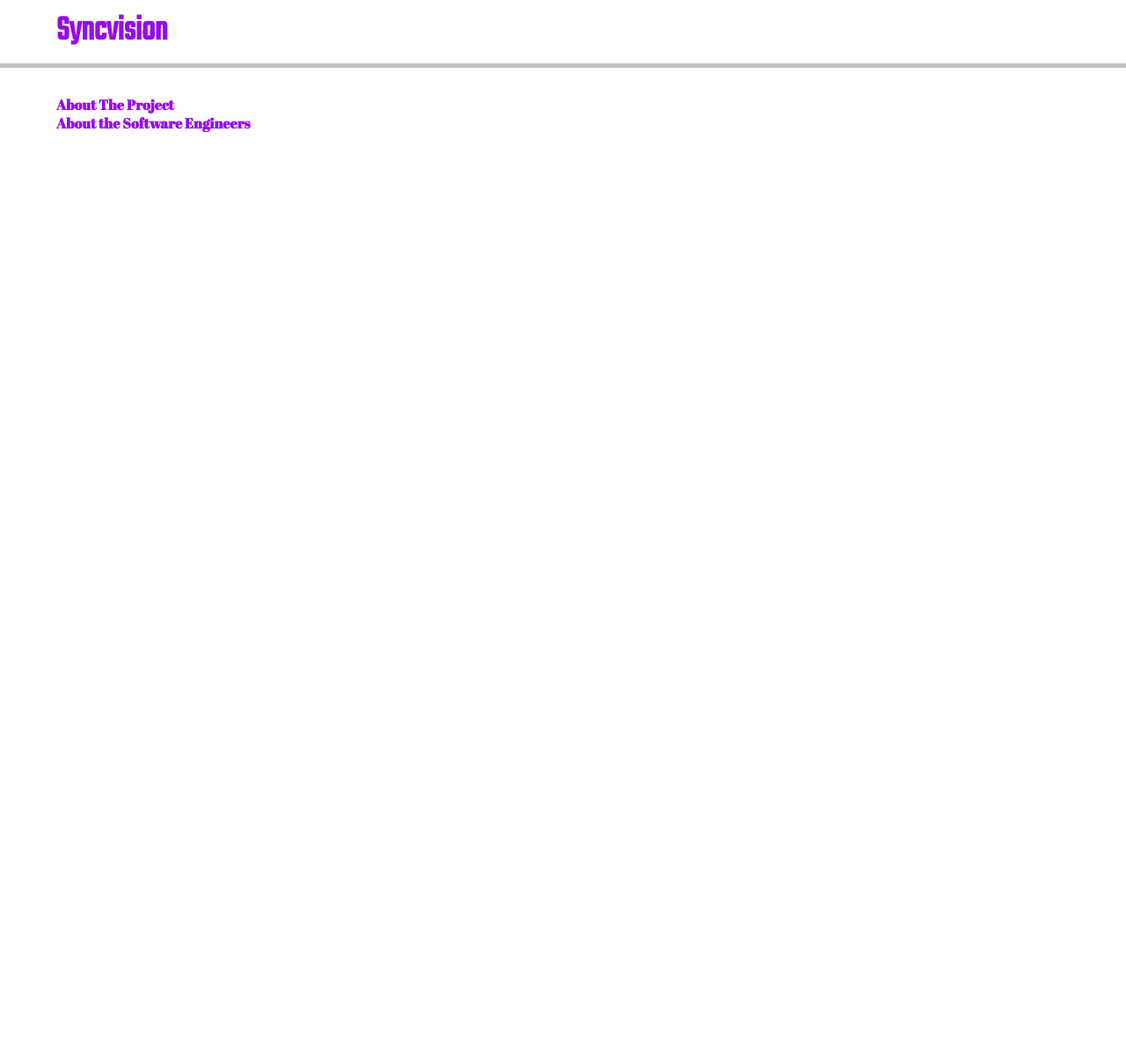
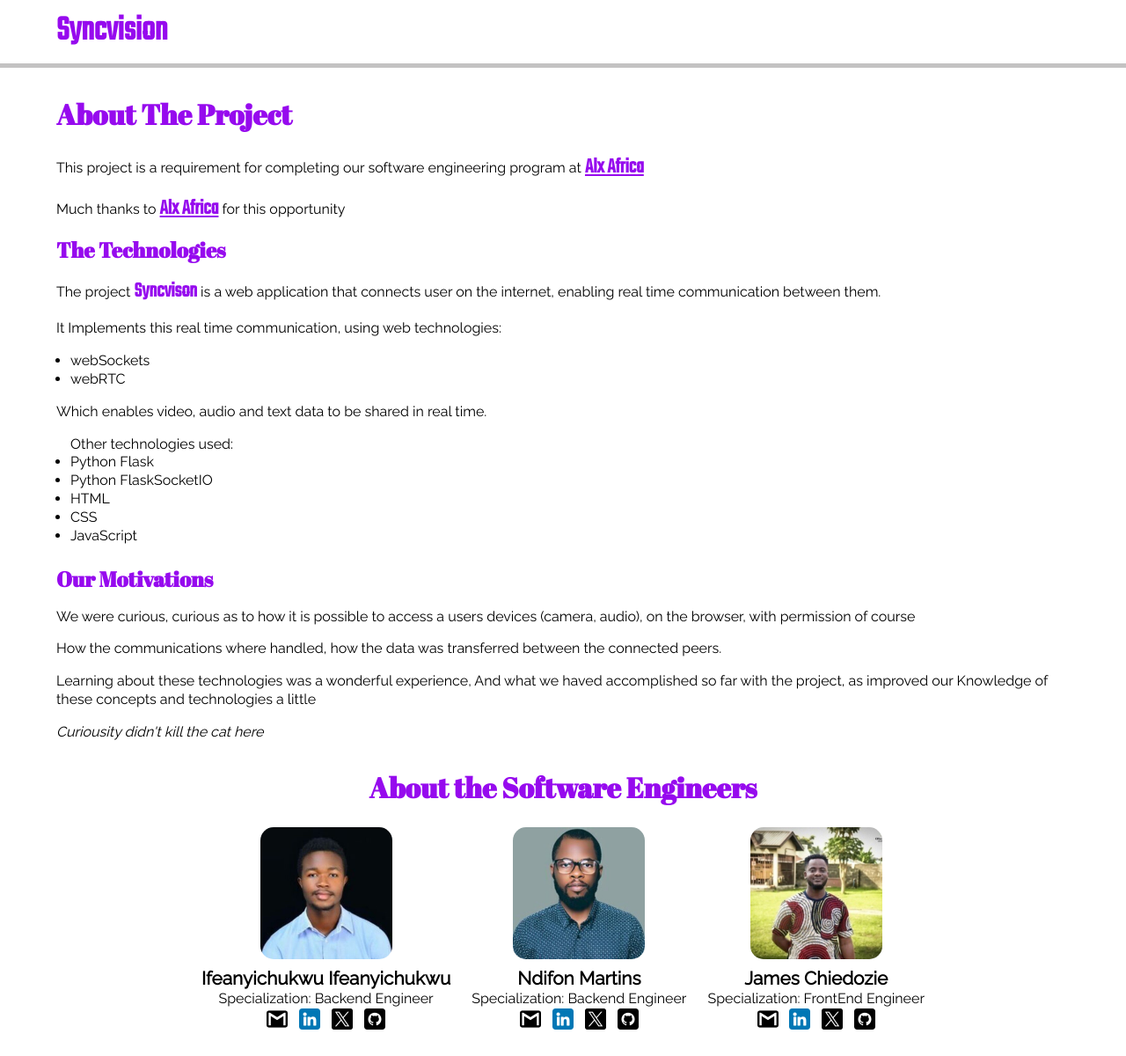
Before and after one commit to martinsndifon/SyncVision, a Flask app: page /about in a window 1280 px wide. Shown: the whole page at 88% size. Before the commit the page ends 150 px from the top, so only its background shows below. Run offline with Flask 3, Linux system fonts and the light colour scheme.

Commit message:
Update
Populated and styled the about page

```diff
--- /dev/null
+++ b/static/styles/about.css
@@ -0,0 +1,121 @@
+section + section {
+    margin-top: 2rem;
+    margin-bottom: 1.5rem;
+}
+
+article + article {
+    margin-top: 1.5rem;
+}
+
+.proj_name {
+    color: #960aee;
+    font-weight: bold;
+    font-family: 'Teko', sans-serif;
+    font-size: 1.5rem;
+}
+
+h2 {
+    font-size: 2rem;
+    margin-bottom: 1.5rem;
+}
+
+h3 {
+    font-size: 1.5rem;
+    margin-bottom: 1rem;
+}
+
+p + p {
+    margin: 1rem 0;
+}
+
+ul {
+    margin: 1rem 0 1rem 1rem;
+    font-family: 'Raleway', sans-serif;
+}
+
+.motiv {
+    margin-top: 1.5rem;
+}
+
+a.proj_name {
+    text-decoration: underline;
+}
+
+
+img {
+    width: 100%;
+    display: block;
+    width: 150px;
+    border-radius: 15px;
+    margin-bottom: .4rem;
+    margin: 0 auto;
+}
+
+.socials {
+    display: flex;
+    align-items: center;
+    gap: .8rem;
+    justify-content: center;
+}
+
+img.icon {
+    width: 24px;
+    height: auto;
+    margin: 0;
+    display: inline-block;
+    border-radius: 0;
+}
+
+.info p{
+    font-size: .8rem;
+    margin: 0;
+    text-align: center;
+}
+
+.info p + p {
+    margin-bottom: 0rem;
+}
+
+.info .name {
+    font-weight: bold;
+    margin-top: .5rem;
+    font-size: .9rem;
+}
+
+.about_eng {
+    text-align: center;
+}
+
+@media (min-width: 500px) {
+
+    .engineers {
+        display: flex;
+        flex-wrap: wrap;
+        justify-content: center;
+        gap: 1.5rem;
+    }
+    article + article {
+        margin: 0;
+    }
+}
+
+@media (min-width: 768px) {
+    .engineers {
+        display: flex;
+        justify-content: center;
+        align-items: center;
+    }
+
+    article + article {
+        margin: 0;
+    }
+
+    .info .name {
+        font-size: 1.3rem;
+    }
+
+    .info p {
+        font-size: 1rem;
+    }
+
+}
--- a/templates/about.html
+++ b/templates/about.html
@@ -22,10 +22,114 @@
       <div class="container">
         <section class="project_about">
           <h2>About The Project</h2>
+
+          <p>This project is a requirement for completing our software engineering program at <a href="https://www.alxafrica.com/" class="proj_name">Alx Africa</a></p>
+
+          <p>
+            Much thanks to <a href="https://www.alxafrica.com/" class="proj_name">Alx Africa</a> for this opportunity
+          </p>
+
+          <h3 class="tech">The Technologies</h3>
+
+          <p>
+            The project <span class="proj_name">Syncvison</span> is a web application that connects user on the internet, enabling real time communication between them.
+          </p>
+
+          <p>It Implements this real time communication, using web technologies: </p>
+          <ul >
+            <li>webSockets</li>
+            <li>webRTC</li>
+          </ul>
+          <p>
+            Which enables video, audio and text data to be shared in real time.
+          </p>
+
+          <ul>
+            Other technologies used:
+            <li>Python Flask</li>
+            <li>Python FlaskSocketIO</li>
+            <li>HTML</li>
+            <li>CSS</li>
+            <li>JavaScript</li>
+          </ul>
+
+          <h3 class="motiv">Our Motivations</h3>
+          <p>We were curious, curious as to how it is possible to access a users devices (camera, audio), on the browser, with permission of course</p>
+          <p>How the communications where handled, how the data was transferred between the connected peers.</p>
+          <p>Learning about these technologies was a wonderful experience, And what we haved accomplished so far with the project, as improved our Knowledge of these concepts and technologies a little</p>
+
+          <p ><em>Curiousity didn't kill the cat here</em></p>
         </section>
 
         <section class="dev_about">
-          <h2>About the Software Engineers</h2>
+          <h2 class="about_eng">About the Software Engineers</h2>
+
+          <section class="engineers">
+            <article>
+              <img src="/static/images/ifeanyichukwu.jpeg" alt="Ifeanyichukuw">
+              <div class="info">
+                <p class="name">Ifeanyichukwu Ifeanyichukwu</p>
+                <p class="specialization">Specialization: Backend Engineer</p>
+                <div class="socials">
+                  <a href="mailto:ifeanyichukwuhillary2019@gmail.com">
+                    <img src="/static/images/gmail-logo.png" class="icon" alt="gmail logo">
+                  </a>
+                  <a href="https://www.linkedin.com/in/ifeanyichukwu-ifeanyichukwu/" >
+                    <img src="/static/images/linkedin.png" class="icon" alt="linkedIn">
+                  </a>
+                  <a href="https://twitter.com/ifeanyiih" >
+                    <img src="/static/images/twitter.png" class="icon" alt="twitter">
+                  </a>
+                  <a href="https://github.com/ifeanyiih" >
+                    <img src="/static/images/github.png" class="icon" alt="github">
+                  </a>
+                </div>
+              </div>
+            </article>
+            <article>
+              <img src="/static/images/martins.jpeg" alt="Martins">
+              <div class="info">
+                <p class="name">Ndifon Martins</p>
+                <p class="specialization">Specialization: Backend Engineer</p>
+                <div class="socials">
+                  <a href="mailto:martinsndifon@gmail.com">
+                    <img src="/static/images/gmail-logo.png" class="icon" alt="gmail logo">
+                  </a>
+                  <a href="http://linkedin.com/in/martinsndifon" >
+                    <img src="/static/images/linkedin.png" class="icon" alt="linkedIn">
+                  </a>
+                  <a href="http://twitter.com/martins_ndifon" >
+                    <img src="/static/images/twitter.png" class="icon" alt="twitter">
+                  </a>
+                  <a href="https://github.com/martinsndifon" >
+                    <img src="/static/images/github.png" class="icon" alt="github">
+                  </a>
+                </div>
+              </div>
+            </article>
+            <article>
+              <img src="/static/images/james.jpeg" alt="James">
+              <div class="info">
+                <p class="name">James Chiedozie</p>
+                <p class="specialization">Specialization: FrontEnd Engineer</p>
+                <div class="socials">
+                  <a href="mailto:Chiedozie013@gmail.com">
+                    <img src="/static/images/gmail-logo.png" class="icon" alt="gmail logo">
+                  </a>
+                  <a href="https://www.linkedin.com/in/chiedozie013">
+                    <img src="/static/images/linkedin.png" class="icon" alt="linkedIn">
+                  </a>
+                  <a href="https://twitter.com/edoziey">
+                    <img src="/static/images/twitter.png" class="icon" alt="twitter">
+                  </a>
+                  <a href="https://github.com/chiedozie013">
+                    <img src="/static/images/github.png" class="icon" alt="github">
+                  </a>
+                </div>
+              </div>
+            </article>
+          </section>
+
         </section>
       </div>
     </main>
```
Also changed, not shown: static/images/github.png (added), static/images/gmail-logo.png (added), static/images/ifeanyichukwu.jpeg (added), static/images/james.jpeg (added), static/images/linkedin.png (added), static/images/martins.jpeg (added), static/images/twitter.png (added).
